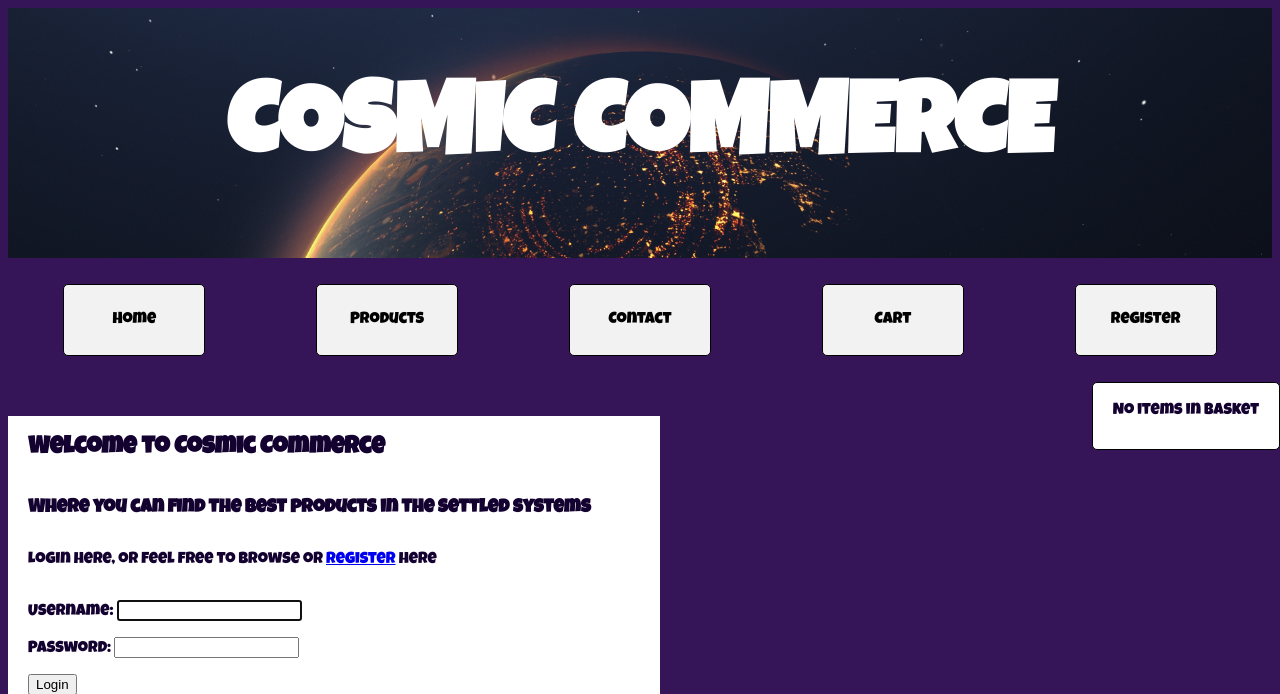
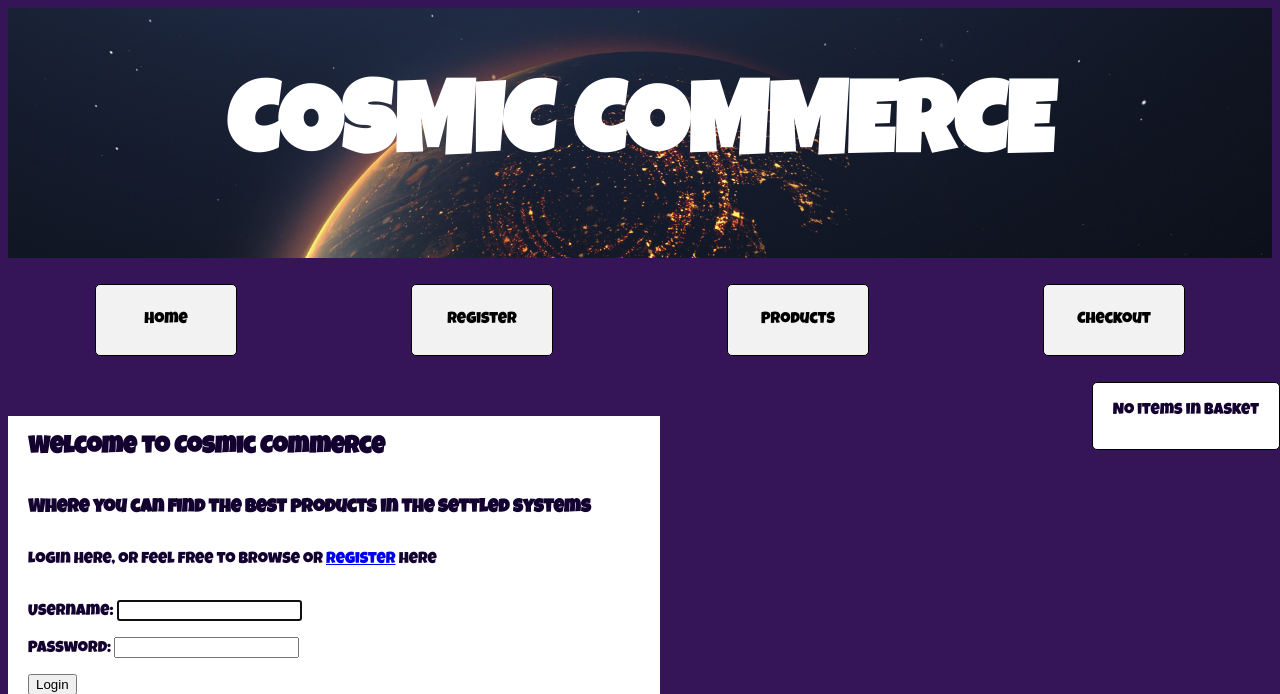
Before and after one commit to JoeMille/django-u, a Django app: page /index/ in a window 1280 px wide. Shown: the top 694 px of the page. Run offline with Django 3.2, Linux system fonts and the light colour scheme.

Commit message:
Create views urls and boilerplate for checkout page

```diff
--- a/ecommerce/catalog/templates/catalog/base.html
+++ b/ecommerce/catalog/templates/catalog/base.html
@@ -15,10 +15,10 @@
         <nav>
             <ul>
                 <li><a href="{% url 'index' %}">Home</a></li>
+                <li><a href="{% url 'register' %}">Register</a></li>
                 <li><a href="{% url 'products' %}">Products</a></li>
-                <li><a href="">Contact</a></li>
-                <li><a href="">Cart</a></li>
-                <li><a href="{% url 'register' %}">Register</a></li>
+                <li><a href="{% url 'checkout' %}">Checkout</a></li>
+
             </ul>
         </nav>
     </section>
--- /dev/null
+++ b/ecommerce/catalog/templates/catalog/checkout.html
@@ -0,0 +1,5 @@
++{% extends "catalog/base.html" %}
+
+{% block content %}
+<!-- Your content goes here -->
+{% endblock %}
--- a/ecommerce/catalog/urls.py
+++ b/ecommerce/catalog/urls.py
@@ -6,6 +6,7 @@ urlpatterns = [
     path('index/', views.index, name='index'),
     path('register/', views.register, name='register'),
     path('products/', views.products, name='products'),
+    path('checkout/', views.checkout, name='checkout'),
     path('add_to_basket/<int:product_id>/', views.add_to_basket, name='add_to_basket'),
 
 ]
--- a/ecommerce/catalog/views.py
+++ b/ecommerce/catalog/views.py
@@ -53,3 +53,7 @@ def register(request):
 def products(request):
     products = Product.objects.all()
     return render(request, 'catalog/products.html', {'products': products})
+
+# Checkout page view
+def checkout(request):
+    return render(request, 'catalog/checkout.html')
```
Also changed, not shown: ecommerce/db.sqlite3.
